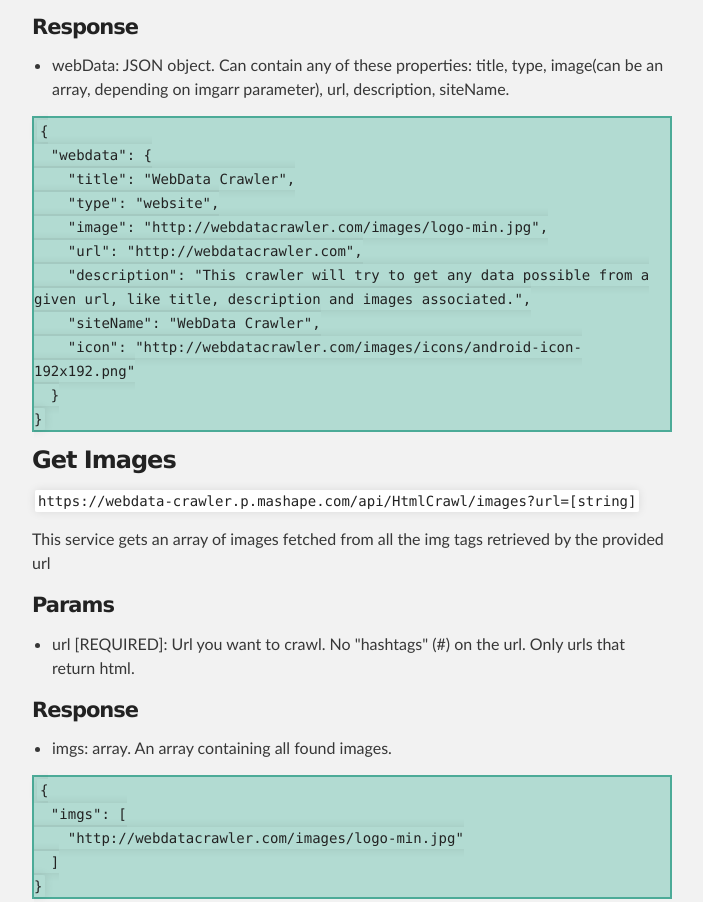
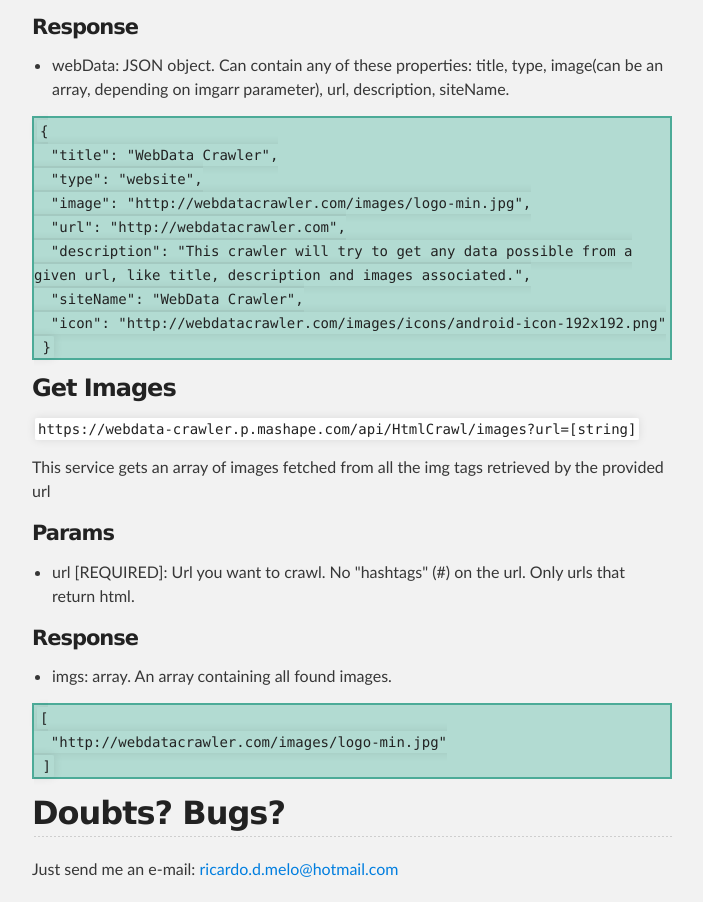
Before and after one commit to RicardoDMelo/WebData-Crawler, a plain HTML site: page index.html in a window 1280 px wide. Shown: the part 1171-2073 px from the top of the page, without its empty margins (288-991 px from the left). Drawn offline with Linux system fonts and the light colour scheme.

Commit message:
Change in crawling objects

```diff
--- a/index.html
+++ b/index.html
@@ -107,16 +107,14 @@
             </ul>
             <div class="code-example">
                 <code>{<br>
-                      &emsp;&emsp;"webdata": {<br>
-                        &emsp;&emsp;&emsp;&emsp;"title": "WebData Crawler",<br>
-                        &emsp;&emsp;&emsp;&emsp;"type": "website",<br>
-                        &emsp;&emsp;&emsp;&emsp;"image": "http://webdatacrawler.com/images/logo-min.jpg",<br>
-                        &emsp;&emsp;&emsp;&emsp;"url": "http://webdatacrawler.com",<br>
-                        &emsp;&emsp;&emsp;&emsp;"description": "This crawler will try to get any data possible from a given url, like title, description and images associated.",<br>
-                        &emsp;&emsp;&emsp;&emsp;"siteName": "WebData Crawler",<br>
-                        &emsp;&emsp;&emsp;&emsp;"icon": "http://webdatacrawler.com/images/icons/android-icon-192x192.png"<br>
-                      &emsp;&emsp;}<br>
-                    }
+                        &emsp;&emsp;"title": "WebData Crawler",<br>
+                        &emsp;&emsp;"type": "website",<br>
+                        &emsp;&emsp;"image": "http://webdatacrawler.com/images/logo-min.jpg",<br>
+                        &emsp;&emsp;"url": "http://webdatacrawler.com",<br>
+                        &emsp;&emsp;"description": "This crawler will try to get any data possible from a given url, like title, description and images associated.",<br>
+                        &emsp;&emsp;"siteName": "WebData Crawler",<br>
+                        &emsp;&emsp;"icon": "http://webdatacrawler.com/images/icons/android-icon-192x192.png"<br>
+                    &emsp;}
                 </code>
             </div>
 
@@ -143,11 +141,9 @@
                 </li>
             </ul>
             <div class="code-example">
-                <code>{<br>
-                &emsp;&emsp;"imgs": [<br>
-                &emsp;&emsp;&emsp;&emsp;"http://webdatacrawler.com/images/logo-min.jpg"<br>
-                &emsp;&emsp;]<br>
-                }<br>
+                <code>[<br>
+                &emsp;&emsp;"http://webdatacrawler.com/images/logo-min.jpg"<br>
+                &emsp;]<br>
                 </code>
             </div>
 
```
